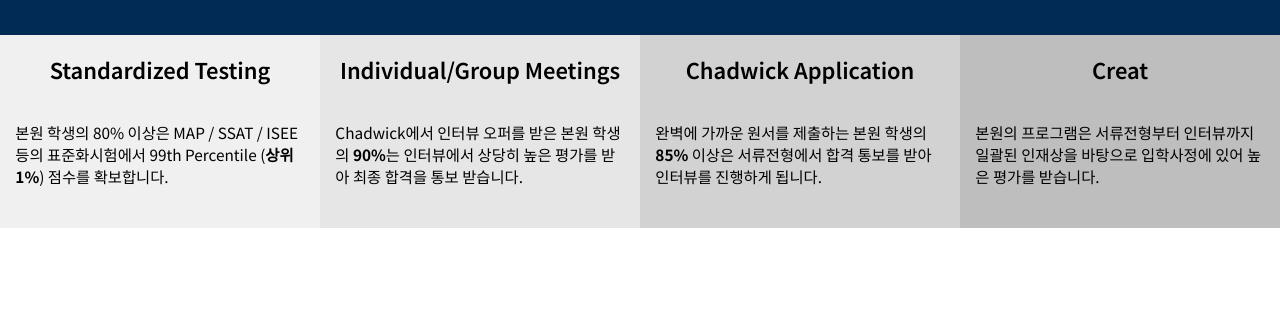
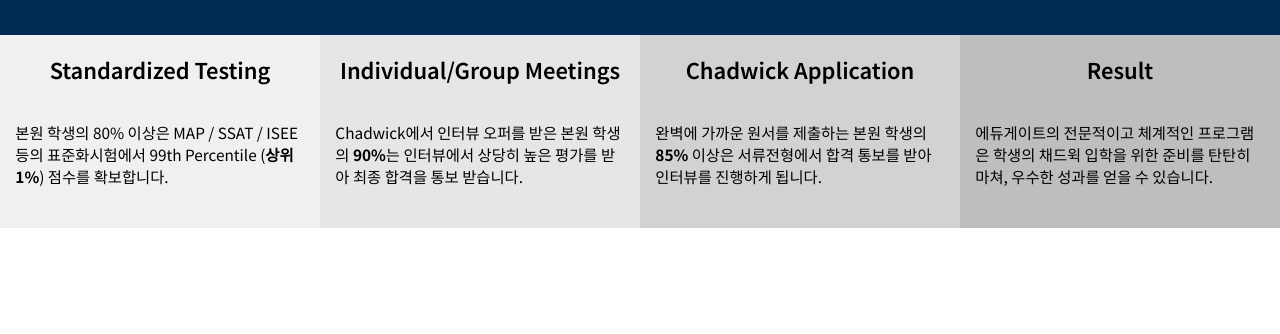
Before and after one commit to dcho-jaewook/EduGate_Upload, a plain HTML site: page Pages/Chadwick.html in a window 1280 px wide. Shown: the part 256-590 px from the top of the page. Drawn offline with Linux system fonts and the light colour scheme.

Commit message:
text changed

```diff
--- a/Pages/Chadwick.html
+++ b/Pages/Chadwick.html
@@ -51,8 +51,8 @@
             <p>완벽에 가까운 원서를 제출하는 본원 학생의 <span style="font-weight: bold">85%</span> 이상은 서류전형에서 합격 통보를 받아 인터뷰를 진행하게 됩니다.</p>
         </div>
         <div class="Chadwick-programs-program Chadwick-programs-4">
-            <h1 class="Chadwick-programs-program-title">Creat</h1>
-            <p>본원의 프로그램은 서류전형부터 인터뷰까지 일괄된 인재상을 바탕으로 입학사정에 있어 높은 평가를 받습니다.</p>
+            <h1 class="Chadwick-programs-program-title">Result</h1>
+            <p>에듀게이트의 전문적이고 체계적인 프로그램은 학생의 채드윅 입학을 위한 준비를 탄탄히 마쳐, 우수한 성과를 얻을 수 있습니다.</p>
         </div>
     </section>
 
```
